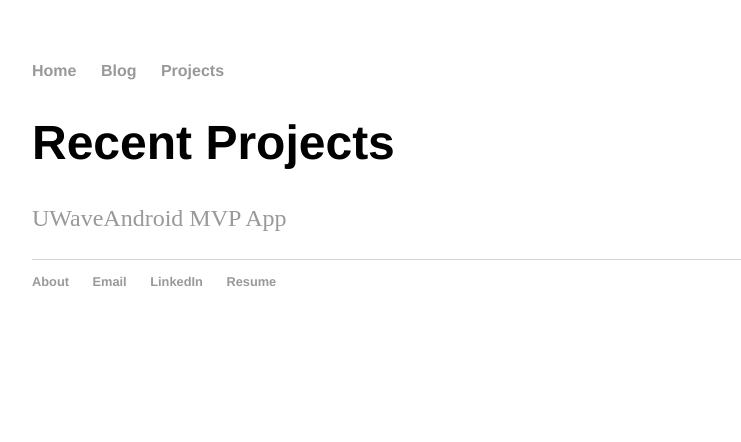
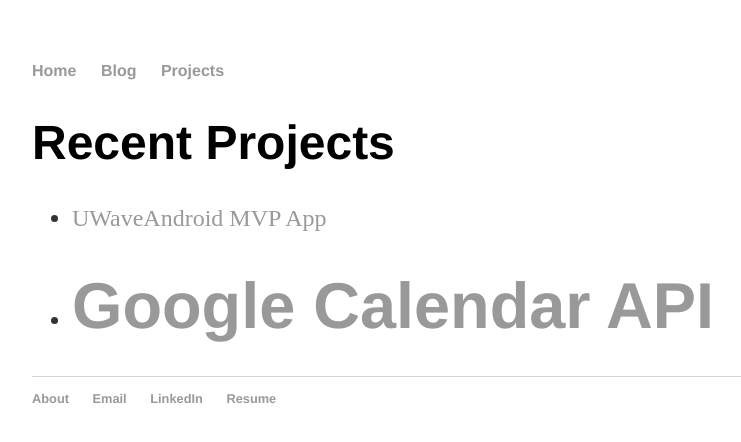
Before and after one commit to chriso23/chriso23.github.io, a Jekyll site: the page built from projects/index.md, in a window 1280 px wide. Shown: the top 442 px of the page, without its empty margins (160-901 px from the left). Built offline with Jekyll 4.4.1, drawn with Linux system fonts in a browser that asks for light colours; our own code applies the rules of GitHub Pages for plain Markdown files.

Commit message:
Update index.md

```diff
--- a/projects/index.md
+++ b/projects/index.md
@@ -1,3 +1,5 @@
 # Recent Projects
 
-[UWaveAndroid MVP App](https://chrisoung1.github.io/work/)
+- [UWaveAndroid MVP App](https://chrisoung1.github.io/work/)
+- [Google Calendar API](https://developers.google.com/calendar/)
+---
```
